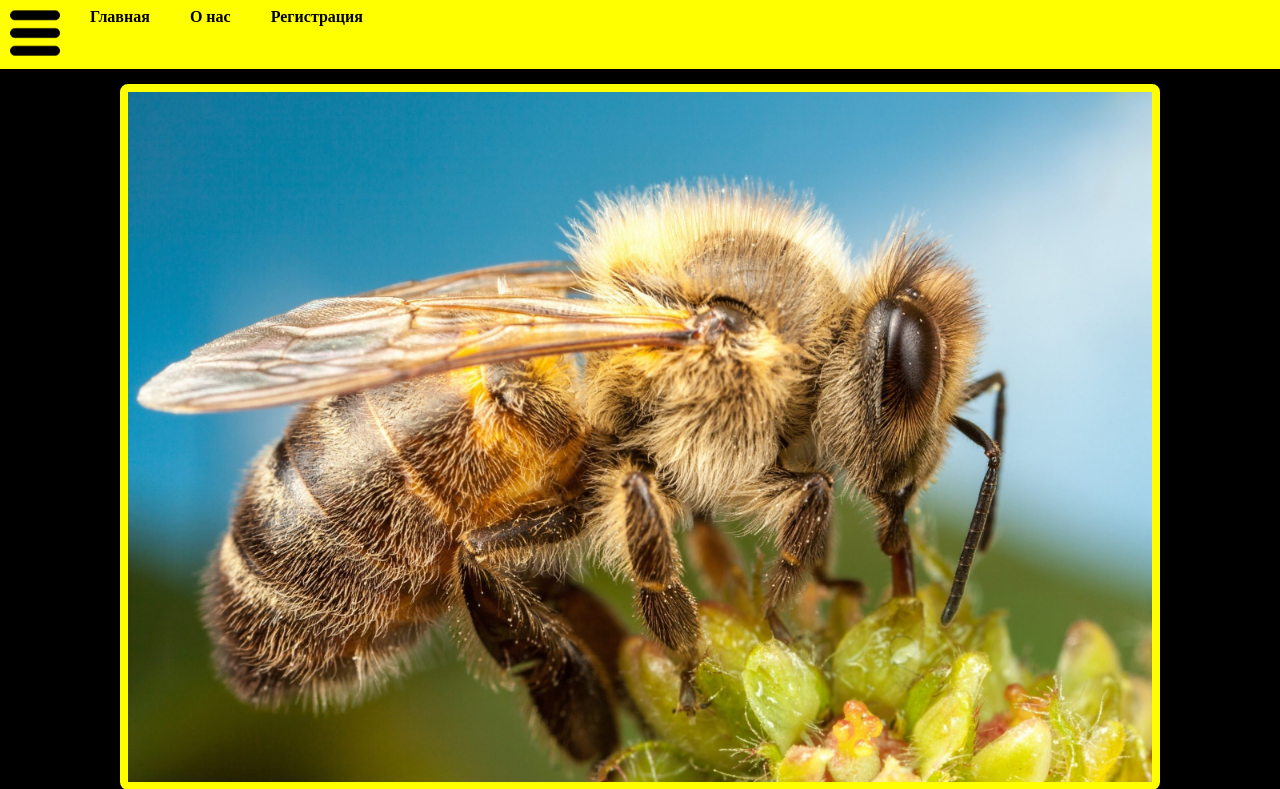
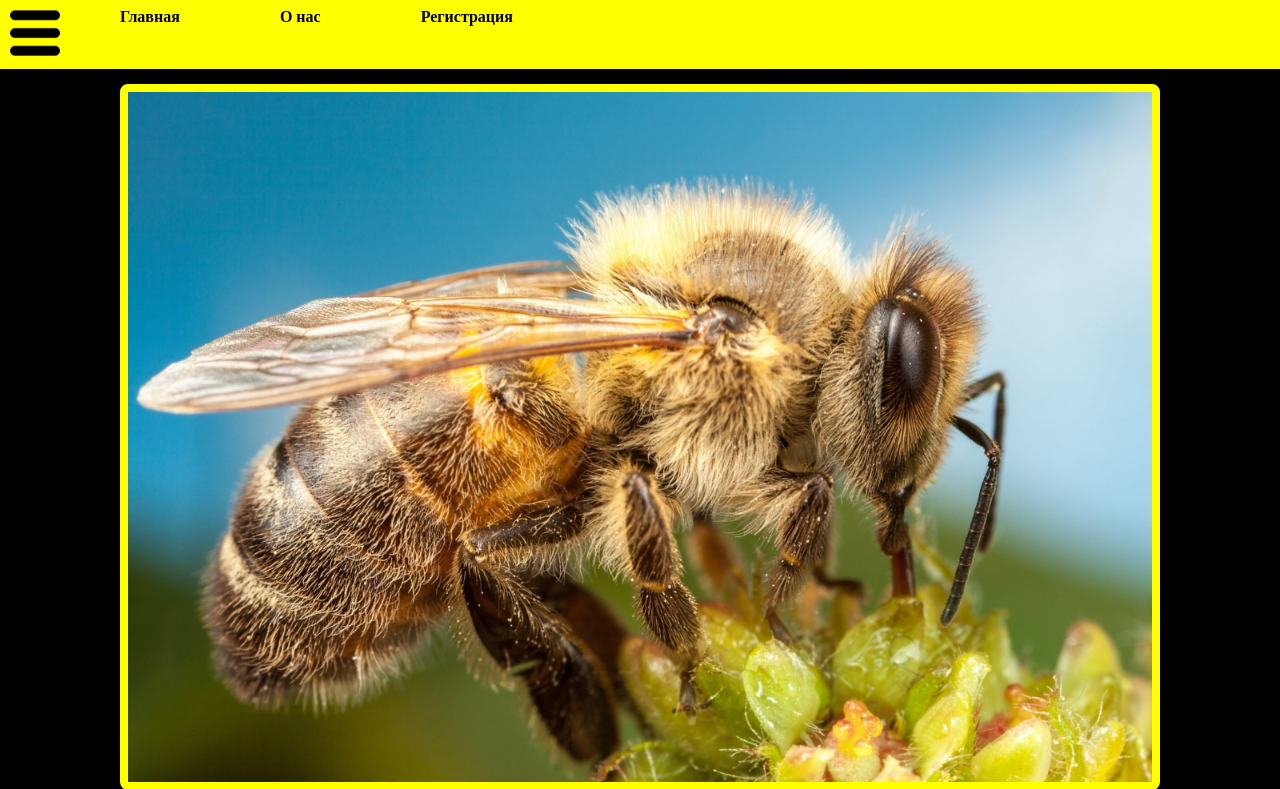
Before and after one commit to sekebaev/test, a PHP site: page / in a window 1280 px wide. Shown: the top 789 px of the page. Run offline with PHP 8.4, Linux system fonts and the light colour scheme.

Commit message:
Update index.css

```diff
--- a/index.css
+++ b/index.css
@@ -24,7 +24,7 @@ header nav{
 }
 
 header nav a{
-				padding: 8px 20px;
+				padding: 8px 50px;
 }
 
 .center{
```
